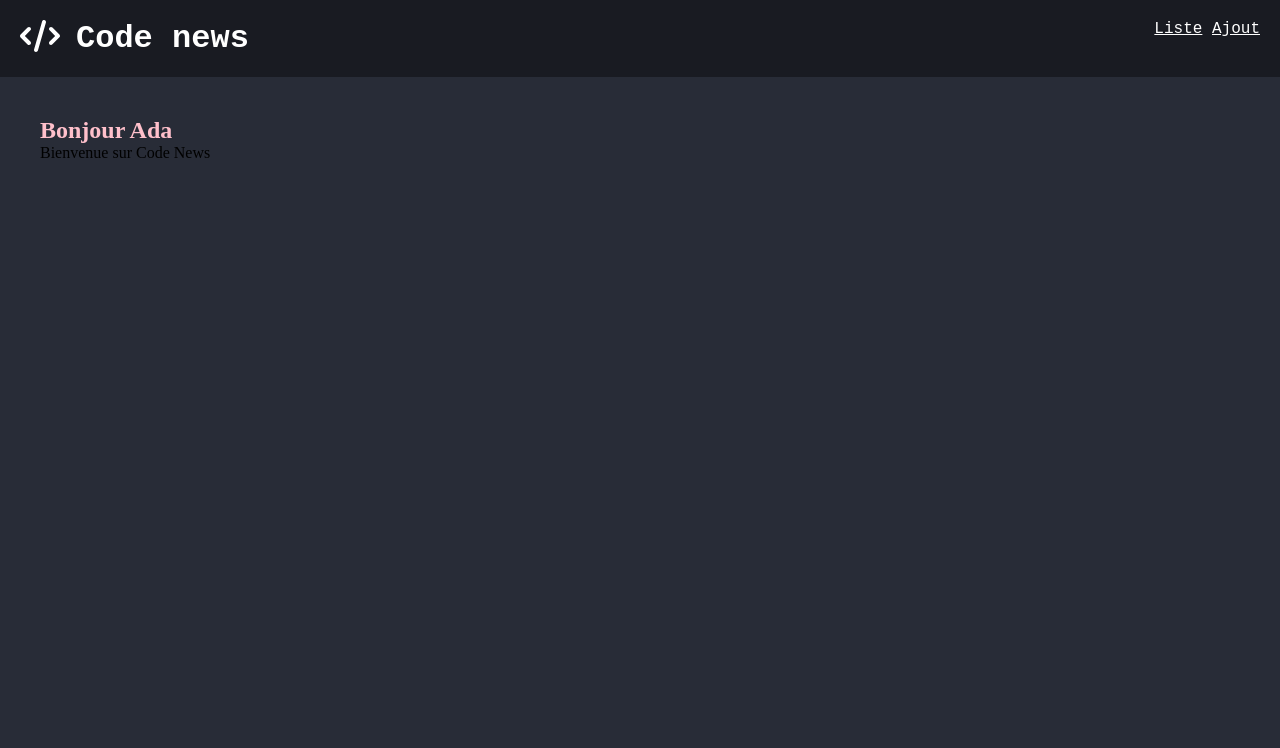
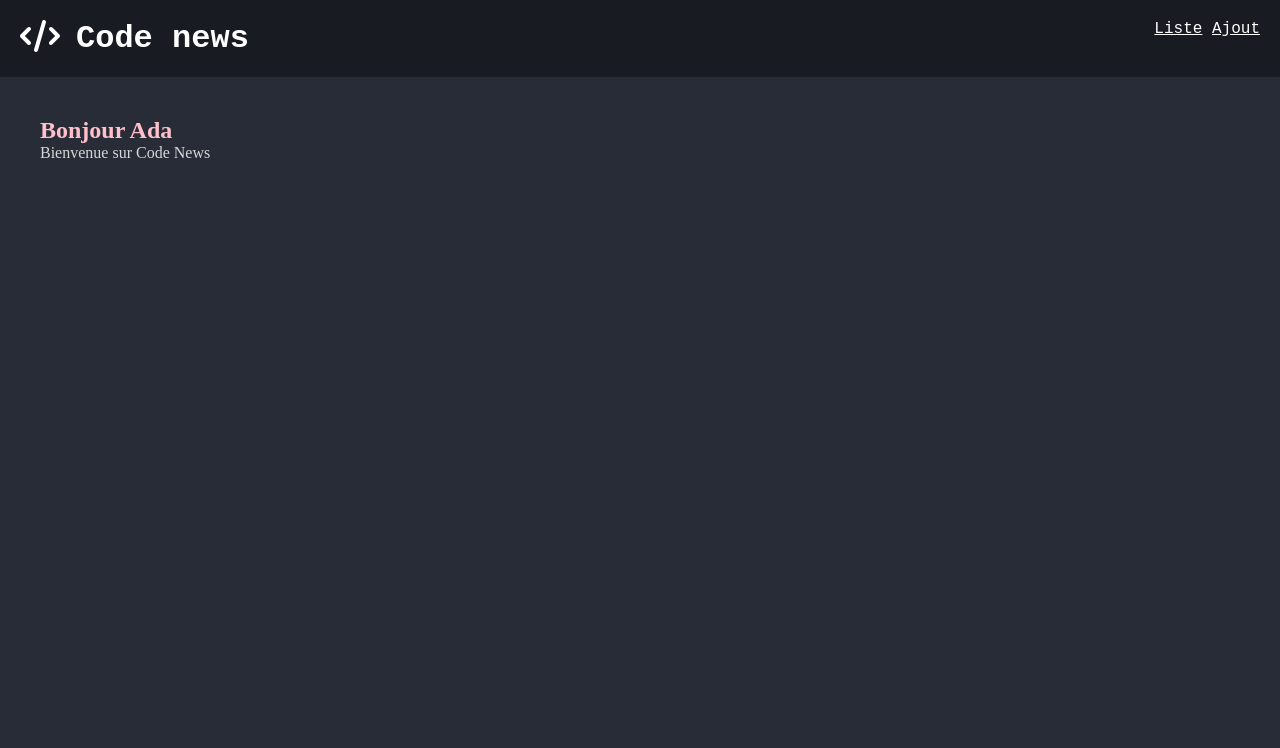
Before and after one commit to Hyriiox/mvc-example-cr, a PHP site: page / in a window 1280 px wide. Shown: the top 748 px of the page. Run offline with PHP 8.4, Linux system fonts and the light colour scheme.

```diff
--- a/public/css/common.css
+++ b/public/css/common.css
@@ -2,6 +2,10 @@
 html {
     box-sizing: border-box;
     margin: 0px;
+}
+
+p {
+    color: rgb(215, 215, 215);
 }
 
 *,
```
Also changed, not shown: README.md, schema-mvc.PNG (added), schema-mvc.svg (added).
